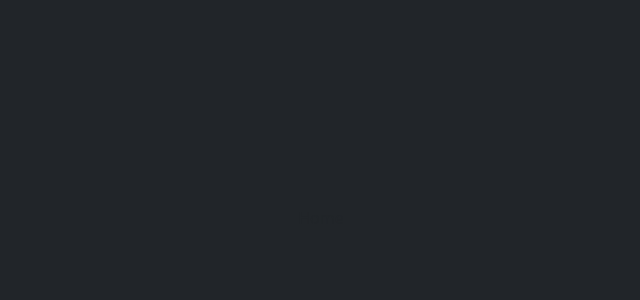
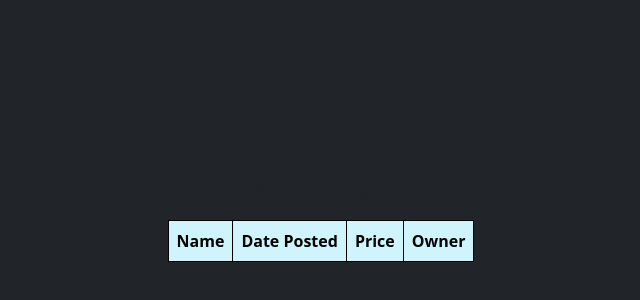
Before and after one commit to ZachSParker/WizardsMagicEmporium, a React (Vite) app in the folder SoloProjectReact/client/: page /dashboard in a window 1280 px wide. Shown: the part 182-482 px from the top of the page, without its empty margins (319-959 px from the left). Built offline with nearby package versions, Linux system fonts and the light colour scheme.

Commit message:
added table for products

```diff
--- a/SoloProjectReact/client/src/views/Home.jsx
+++ b/SoloProjectReact/client/src/views/Home.jsx
@@ -1,9 +1,26 @@
 import React from 'react'
-import { Table } from 'react-bootstrap'
+import { Container, Table } from 'react-bootstrap'
 
 const Home = () => {
   return (
-    <div>Home</div>
+    <Container>
+            <h2>Products for Sale</h2>
+          <Table striped bordered hover variant='info' className='mx-auto my-auto border border-0 rounded-2 py-2' >
+              <thead className='border border-0 rounded-2'>
+                  <tr>
+                      <th>Name</th>
+                      <th>Date Posted</th>
+                      <th>Price</th>
+                      <th>Owner</th>
+                  </tr>
+              </thead>
+              <tbody>
+
+
+
+              </tbody>
+          </Table>
+    </Container>
   )
 }
 
```
